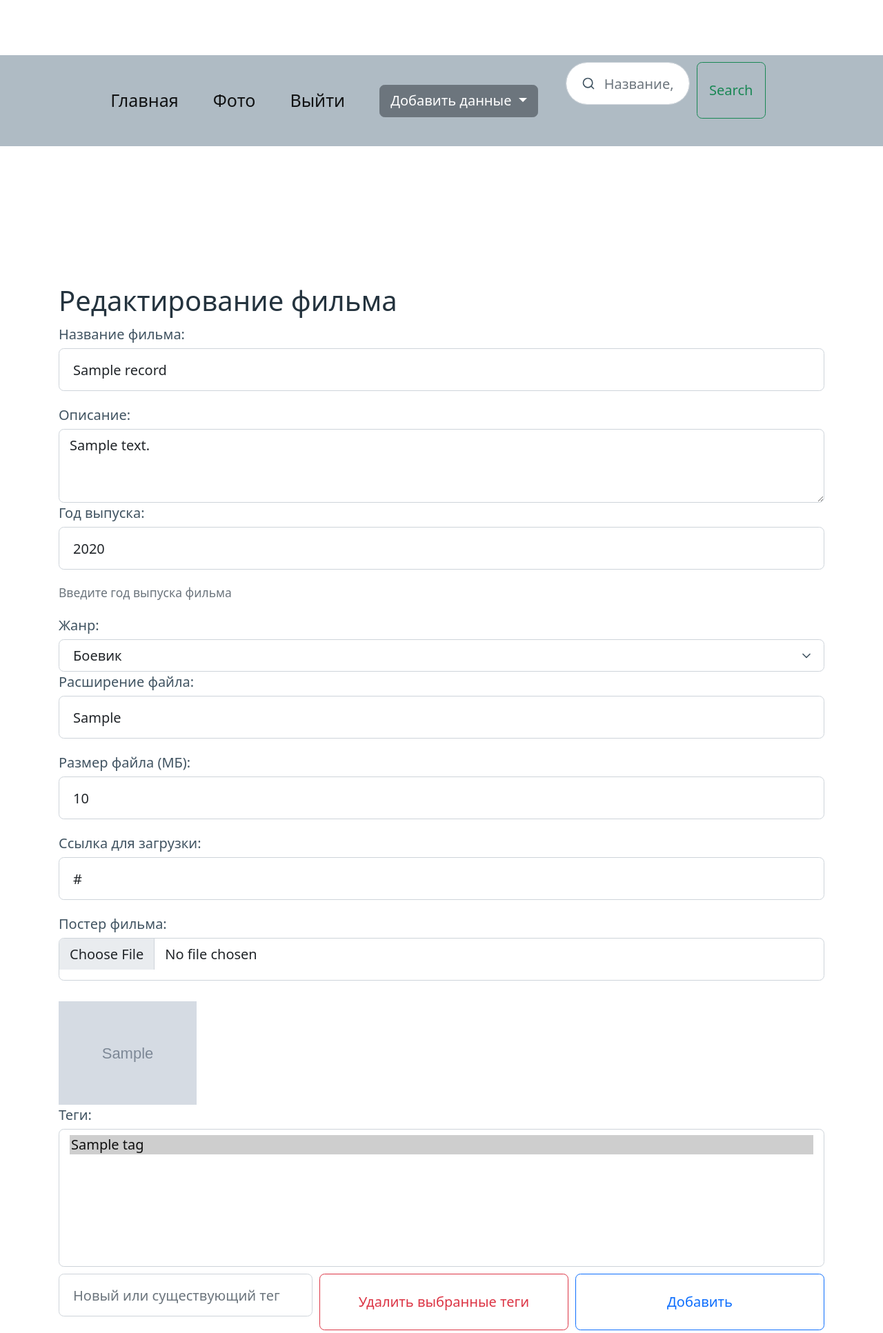
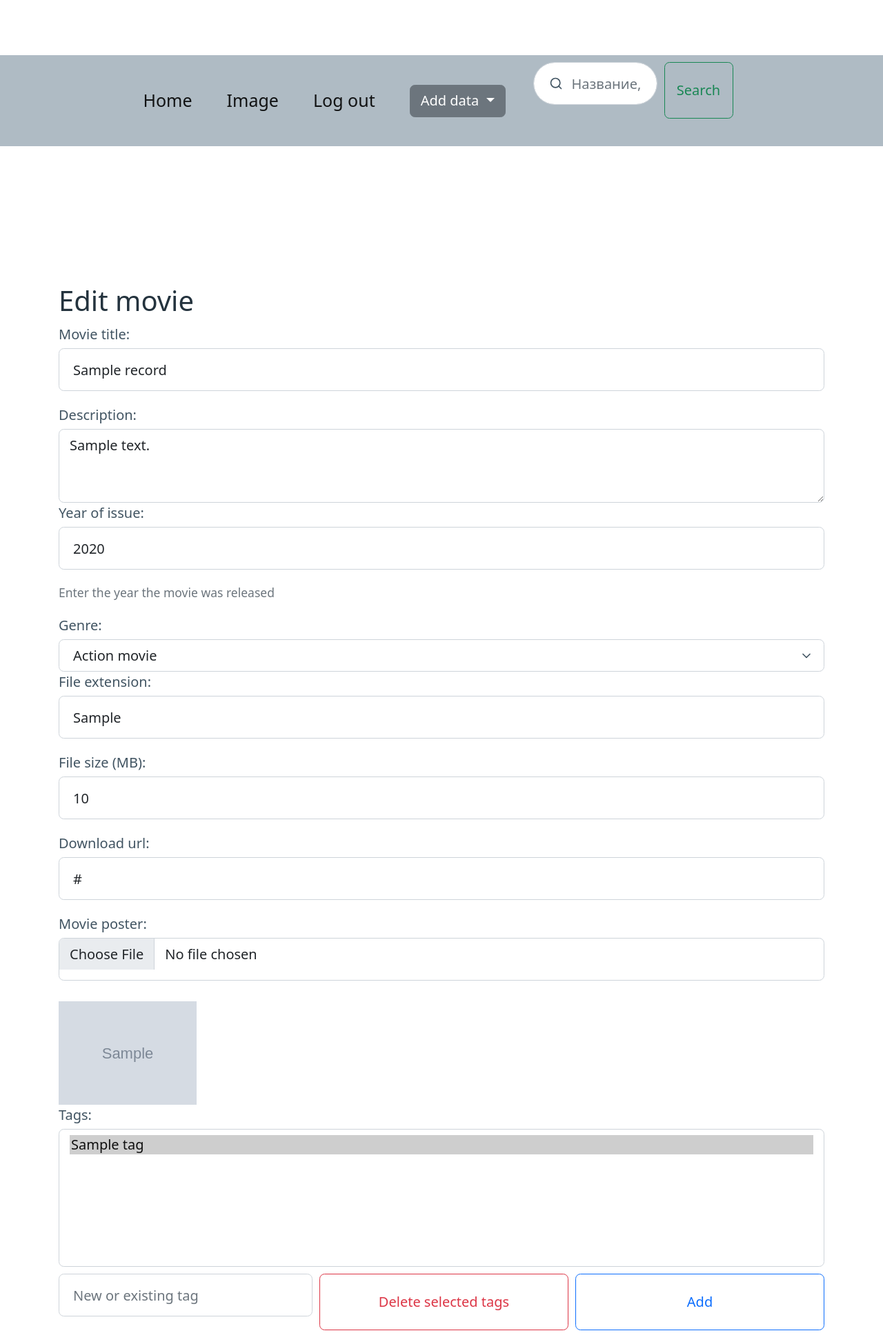
Before and after one commit to Noma9d/Movies, a Django app: page /movies/1/edit/ in a window 1280 px wide. Shown: the top 1933 px of the page at 69% size. Run offline with Django 5.2, Linux system fonts and the light colour scheme; a user stored in the database is signed in; tables that the repository leaves empty hold one stand-in row (values such as "Sample post"); grey boxes marked "Sample" are stand-in pictures; parts of the project's set-up code (start-up, migrations or seed data) failed here and were passed over.

Commit message:
modified:   movies/moviesapp/__pycache__/views.cpython-312.pyc 	modified:   movies/moviesapp/templates/moviesapp/about.html 	modified:   movies/moviesapp/templates/moviesapp/add_movie.html 	modified:   movies/moviesapp/templates/moviesapp/add_picture.html 	modified:   movies/moviesapp/templates/moviesapp/base.html 	modified:   movies/moviesapp/templates/moviesapp/confirm_delete.html 	modified:   movies/moviesapp/templates/moviesapp/confirm_delete_picture.html 	modified:   movies/moviesapp/templates/moviesapp/contact.html 	modified:   movies/moviesapp/templates/moviesapp/index.html 	modified:   movies/moviesapp/templates/moviesapp/login.html 	modified:   movies/moviesapp/templates/moviesapp/movie_detail.html 	modified:   movies/moviesapp/templates/moviesapp/movie_not_found.html 	modified:   movies/moviesapp/templates/moviesapp/movies_filter.html 	modified:   movies/moviesapp/templates/moviesapp/picture_detail.html 	modified:   movies/moviesapp/views.py

```diff
--- a/movies/moviesapp/templates/moviesapp/add_movie.html
+++ b/movies/moviesapp/templates/moviesapp/add_movie.html
@@ -1,7 +1,7 @@
 {% extends "moviesapp/base.html" %}
 
 {% load static %}
-{% block title %}{% if edit_mode %}Редактирование фильма{% else %}Добавление нового фильма{% endif %}{% endblock %}
+{% block title %}{% if edit_mode %}Edit movie{% else %}Add new movie{% endif %}{% endblock %}
 
 {% block styles %}
 {% endblock %}
@@ -13,55 +13,55 @@
 {% block content %}
 
 <div class="container">
-    <h2>{% if edit_mode %}Редактирование фильма{% else %}Добавление нового фильма{% endif %}</h2>
+    <h2>{% if edit_mode %}Edit movie{% else %}Add new movie{% endif %}</h2>
     <form method="POST" action="{% if edit_mode %}/movies/{{ movie_id }}/edit/{% else %}{% url 'moviesapp:add_movie' %}{% endif %}" class="form" enctype="multipart/form-data">
         {% csrf_token %}
         <div class="form-group">
-            <label for="title">Название фильма:</label>
-            <input type="text" class="form-control" id="title" name="title" required value="{{ title|default:'' }}" placeholder="Это обязательное поле">
+            <label for="title">Movie title:</label>
+            <input type="text" class="form-control" id="title" name="title" required value="{{ title|default:'' }}" placeholder="This is a required field.">
         </div>
         <div class="form-group">
-            <label for="description">Описание:</label>
+            <label for="description">Description:</label>
             <textarea class="form-control" id="description" name="description" rows="3" required>{{ description|default:'' }}</textarea>
         </div>
         <div class="form-group">
-            <label for="year">Год выпуска:</label>
-            <input type="number" class="form-control" id="year" name="year" min="1900" max="{{ now|date:'Y' }}" required value="{{ year|default:'' }}" placeholder="Это обязательное поле">
-            <small class="form-text text-muted">Введите год выпуска фильма</small>
+            <label for="year">Year of issue:</label>
+            <input type="number" class="form-control" id="year" name="year" min="1900" max="{{ now|date:'Y' }}" required value="{{ year|default:'' }}" placeholder="This is a required field.">
+            <small class="form-text text-muted">Enter the year the movie was released</small>
         </div>
         <div class="form-group">
-            <label for="genre">Жанр:</label>
+            <label for="genre">Genre:</label>
             <select class="form-control" id="genre" name="genre" required>
-                <option value="action" {% if genre == 'action' %}selected{% endif %}>Боевик</option>
-                <option value="comedy" {% if genre == 'comedy' %}selected{% endif %}>Комедия</option>
-                <option value="drama" {% if genre == 'drama' %}selected{% endif %}>Драма</option>
-                <option value="fantasy" {% if genre == 'fantasy' %}selected{% endif %}>Фэнтези</option>
-                <option value="horror" {% if genre == 'horror' %}selected{% endif %}>Ужасы</option>
-                <option value="animation" {% if genre == 'animation' %}selected{% endif %}>Мультфильм</option>
-                <option value="documentary" {% if genre == 'documentary' %}selected{% endif %}>Документальный</option>
-                <option value="other" {% if genre == 'other' %}selected{% endif %}>Другое</option>
+                <option value="action" {% if genre == 'action' %}selected{% endif %}>Action movie</option>
+                <option value="comedy" {% if genre == 'comedy' %}selected{% endif %}>Comedy</option>
+                <option value="drama" {% if genre == 'drama' %}selected{% endif %}>Drama</option>
+                <option value="fantasy" {% if genre == 'fantasy' %}selected{% endif %}>Fantasy</option>
+                <option value="horror" {% if genre == 'horror' %}selected{% endif %}>Horror</option>
+                <option value="animation" {% if genre == 'animation' %}selected{% endif %}>Animation</option>
+                <option value="documentary" {% if genre == 'documentary' %}selected{% endif %}>Documentary</option>
+                <option value="other" {% if genre == 'other' %}selected{% endif %}>Other</option>
             </select>
         </div>
         <div class="form-group">
-            <label for="extension">Расширение файла:</label>
-            <input type="text" class="form-control" id="extension" name="extension" placeholder="Например: mp4, mkv, avi, mov, flv" required value="{{ extension|default:'' }}">
+            <label for="extension">File extension:</label>
+            <input type="text" class="form-control" id="extension" name="extension" placeholder="For example: mp4, mkv, avi, mov, flv" required value="{{ extension|default:'' }}">
         </div>
         <div class="form-group">
-            <label for="size">Размер файла (МБ):</label>
+            <label for="size">File size (MB):</label>
             <input type="number" class="form-control" id="size" name="size" min="0" required value="{{ size|default:'' }}">
         </div>
         <div class="form-group">
-            <label for="download_url">Ссылка для загрузки:</label>
-            <input type="url" class="form-control" id="download_url" name="download_url" required value="{{ download_url|default:'' }}", placeholder="Это обязательное поле">
+            <label for="download_url">Download url:</label>
+            <input type="url" class="form-control" id="download_url" name="download_url" required value="{{ download_url|default:'' }}", placeholder="This is a required field.">
         </div>
         <div class="form-group">
-            <label for="imageInput">Постер фильма:</label>
+            <label for="imageInput">Movie poster:</label>
             <input type="file" class="form-control" id="imageInput" name="image" accept="image/*" onchange="handleImageUpload(event)">
             <img id="imagePreview" src="{{ image_path|default:'' }}" alt="Предпросмотр" style="max-width: 200px; margin-top: 10px; {% if not image_path %}display: none;{% endif %}">
             <input type="hidden" id="pictureId" name="picture_id" value="{{ picture_id|default:'' }}">
         </div>
         <div class="form-group">
-            <label>Теги:</label>
+            <label>Tags:</label>
             <div class="d-flex flex-column gap-2">
                 <select class="form-control" id="tags" name="tags" multiple size="8" style="width:100%; height: 200px;">
                     {% if edit_mode %}
@@ -77,7 +77,7 @@
                            list="tag_options"
                            class="form-control"
                            id="new_tag"
-                           placeholder="Новый или существующий тег">
+                           placeholder="New or existing tag">
 
                     <datalist id="tag_options">
                         {% for tag in tags %}
@@ -87,14 +87,14 @@
                     <button type="button"
                             class="btn btn-outline-danger form-control"
                             onclick="removeSelectedTags()">
-                        Удалить выбранные теги
+                        Delete selected tags
                     </button>
-                    <button type="button" class="btn btn-outline-primary form-control" onclick="addNewTag()">Добавить</button>
+                    <button type="button" class="btn btn-outline-primary form-control" onclick="addNewTag()">Add</button>
                 </div>
             </div>
         </div>
         <div class="form-group">
-            <label>Актеры:</label>
+            <label>Actors:</label>
             <div class="d-flex flex-column gap-2">
                 <select class="form-control" id="actors" name="actors" multiple style="width:100%; height: 200px;">
                     {% if edit_mode %}
@@ -110,7 +110,7 @@
                        list="actor_options"
                        class="form-control"
                        id="new_actor"
-                       placeholder="Новый или существующий тег">
+                       placeholder="New or existing actor">
                     <datalist id="actor_options">
                         {% for actor in actors %}
                             <option value="{{ actor.name }}"></option>
@@ -119,19 +119,19 @@
                     <button type="button"
                             class="btn btn-outline-danger form-control"
                             onclick="removeSelectedActors()">
-                        Удалить выбранных актеров
+                        Delete selected actors
                     </button>
                     <button type="button" class="btn btn-outline-primary form-control"
                              onclick="addNewActor()">
-                         Добавить
+                         Add
                     </button>
                 </div>
             </div>
     </select>
         </div>
         <div class="mt-4">
-            <button type="submit" class="btn btn-primary">{% if edit_mode %}Сохранить изменения{% else %}Добавить фильм{% endif %}</button>
-            <a href="{% url 'moviesapp:main' %}" class="btn btn-secondary">Отмена</a>
+            <button type="submit" class="btn btn-primary">{% if edit_mode %}Save changes{% else %}Add movie{% endif %}</button>
+            <a href="{% url 'moviesapp:main' %}" class="btn btn-secondary">Cancell</a>
         </div>
     </form>
 </div>
--- a/movies/moviesapp/templates/moviesapp/base.html
+++ b/movies/moviesapp/templates/moviesapp/base.html
@@ -38,22 +38,22 @@
         <nav class="navbar" style="background-color: #afbbc4;" data-bs-theme="light">
             <div class="container-fluid justify-content-center">
                 <div class="d-flex flex-row align-items-center w-100 justify-content-center" style="gap: 1rem;">
-                    <a class="navbar-brand " href="{% url "moviesapp:main" %}">Главная</a>
-                    <a class="navbar-brand" href="{% url "moviesapp:pictures_list" %}">Фото</a>
+                    <a class="navbar-brand " href="{% url "moviesapp:main" %}">Home</a>
+                    <a class="navbar-brand" href="{% url "moviesapp:pictures_list" %}">Image</a>
                     {% if user.is_authenticated %}
-                        <a class="navbar-brand" href=" {% url "moviesapp:logout" %}">Выйти</a>
+                        <a class="navbar-brand" href=" {% url "moviesapp:logout" %}">Log out</a>
                     {% else %}
-                        <a class="navbar-brand" href="{% url "moviesapp:login" %}">Войти</a>
-                        <a class="navbar-brand" href="{% url "moviesapp:register" %}">Регистрация</a>
+                        <a class="navbar-brand" href="{% url "moviesapp:login" %}">Login</a>
+                        <a class="navbar-brand" href="{% url "moviesapp:register" %}">Register</a>
                     {% endif %}
                     {% if user.is_authenticated %}
                     <div class="dropdown">
                         <button class="btn btn-secondary dropdown-toggle" type="button" data-bs-toggle="dropdown" aria-expanded="false">
-                            Добавить данные
+                            Add data
                         </button>
                         <ul class="dropdown-menu">
-                            <li><a class="dropdown-item" href="{% url "moviesapp:add_movie" %}">Добавить фильм</a></li>
-                            <li><a class="dropdown-item" href="{% url "moviesapp:add_picture" %}">Добавить фото</a></li>
+                            <li><a class="dropdown-item" href="{% url "moviesapp:add_movie" %}">Add movie</a></li>
+                            <li><a class="dropdown-item" href="{% url "moviesapp:add_picture" %}">Add Image</a></li>
                         </ul>
                     </div>
                     {% endif %}
@@ -87,8 +87,8 @@
     <footer>
         <p>&copy; {{ year|default:2025 }} Movies</p>
         <nav style="margin-top: 1rem;">
-            <a href="{% url "moviesapp:about" %}">О проекте</a>
-            <a href="{% url "moviesapp:contact" %}">Контакты</a>
+            <a href="{% url "moviesapp:about" %}">About project</a>
+            <a href="{% url "moviesapp:contact" %}">Contact</a>
         </nav>
     </footer>
 </body>
--- a/movies/moviesapp/templates/moviesapp/confirm_delete.html
+++ b/movies/moviesapp/templates/moviesapp/confirm_delete.html
@@ -3,13 +3,13 @@
 {% block content %}
 <div class="d-flex flex-column align-items-center justify-content-center" style="min-height: 60vh;">
     <div class="card shadow p-4 mb-4 bg-white rounded" style="max-width: 500px; width: 100%;">
-        <h2 class="mb-3 text-center">Удалить фильм</h2>
-        <p class="text-center">Вы уверены, что хотите удалить фильм <strong>{{ movie.title }}</strong>?</p>
+        <h2 class="mb-3 text-center">Delete movie</h2>
+        <p class="text-center">Are you sure you want to delete the movie? <strong>{{ movie.title }}</strong>?</p>
         <form method="post">
             {% csrf_token %}
             <div class="d-flex flex-column gap-2 align-items-center mt-4">
                 <button type="submit" class="btn btn-danger">Удалить</button>
-                <a href="{% url "moviesapp:movie_detail" movie.id %}" class="btn btn-secondary">Отмена</a>
+                <a href="{% url "moviesapp:movie_detail" movie.id %}" class="btn btn-secondary">Cancell</a>
             </div>
         </form>
     </div>
--- a/movies/moviesapp/templates/moviesapp/movies_filter.html
+++ b/movies/moviesapp/templates/moviesapp/movies_filter.html
@@ -42,12 +42,12 @@
                                 <br><a href="{% url "moviesapp:movies_filter" "year" movie.release_date %}"> {{ movie.release_date }}</a><br>
                                 {{ movie.description }}<br>
                                 <small class="text-muted">
-                                    Жанр: <a href="{% url "moviesapp:movies_filter" "genre" movie.genre %}">
+                                    Genre: <a href="{% url "moviesapp:movies_filter" "genre" movie.genre %}">
                                           {{ movie.genre }}
                                           </a> <br>
-                                    Размер: {{ movie.size }} МБ<br>
+                                    Size: {{ movie.size }} МБ<br>
                                     {% if movie.actors %}
-                                        Актеры:
+                                        Actors:
                                       {% for actor in movie.actors %}
                                         <a href="{% url "moviesapp:movies_filter" "actor" actor %}">
                                           {{ actor }}
--- a/movies/moviesapp/views.py
+++ b/movies/moviesapp/views.py
@@ -431,9 +431,6 @@ def add_picture(request) -> render:
     return render(request, "moviesapp/add_picture.html")
 
 
-
-
-
 def main(request) -> render:
     # Получаем все фильмы
     movies = Record.objects.all()
```
Also changed, not shown: movies/moviesapp/templates/moviesapp/about.html (+9 -9 lines), movies/moviesapp/templates/moviesapp/add_picture.html (+6 -6 lines), movies/moviesapp/templates/moviesapp/confirm_delete_picture.html (+4 -4 lines), movies/moviesapp/templates/moviesapp/contact.html (+7 -7 lines), movies/moviesapp/templates/moviesapp/index.html (+5 -5 lines), movies/moviesapp/templates/moviesapp/login.html (+7 -7 lines), movies/moviesapp/templates/moviesapp/movie_detail.html (+7 -7 lines), movies/moviesapp/templates/moviesapp/movie_not_found.html (+4 -4 lines), movies/moviesapp/templates/moviesapp/picture_detail.html (+7 -7 lines).
